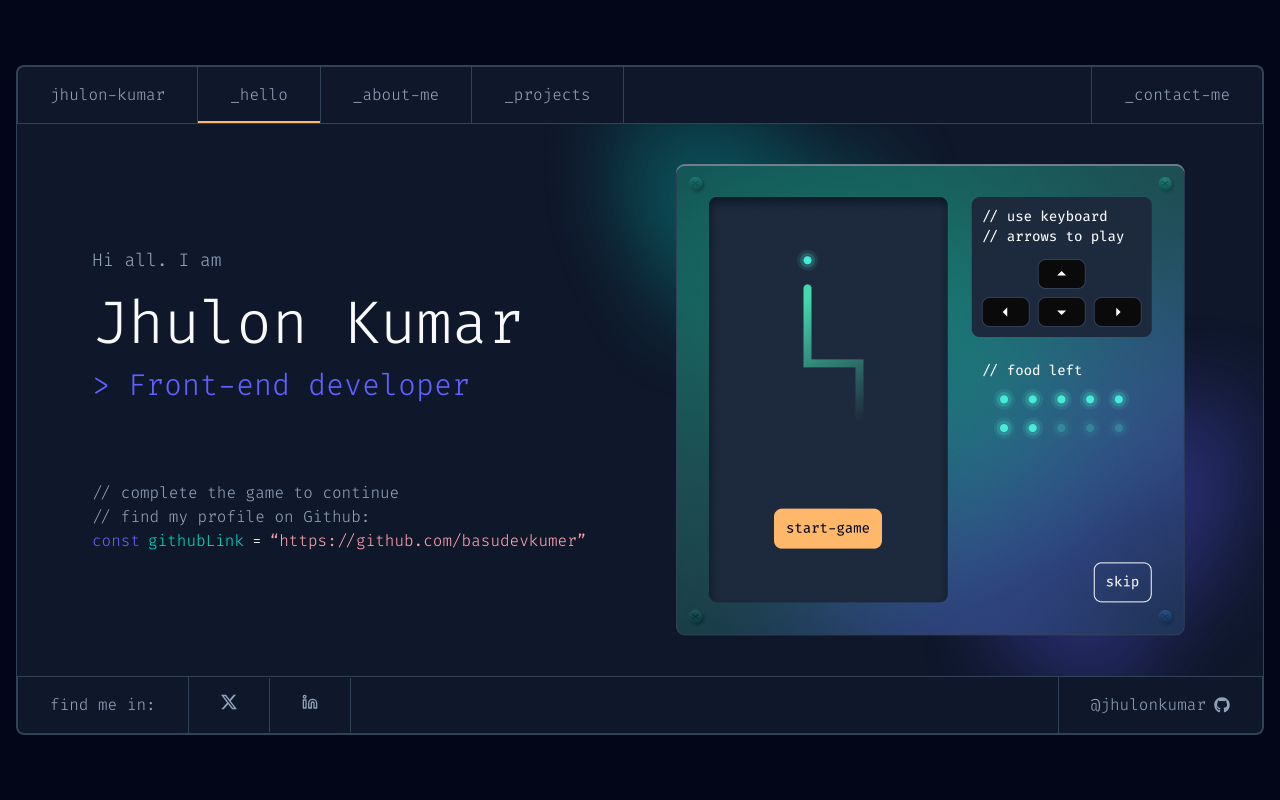
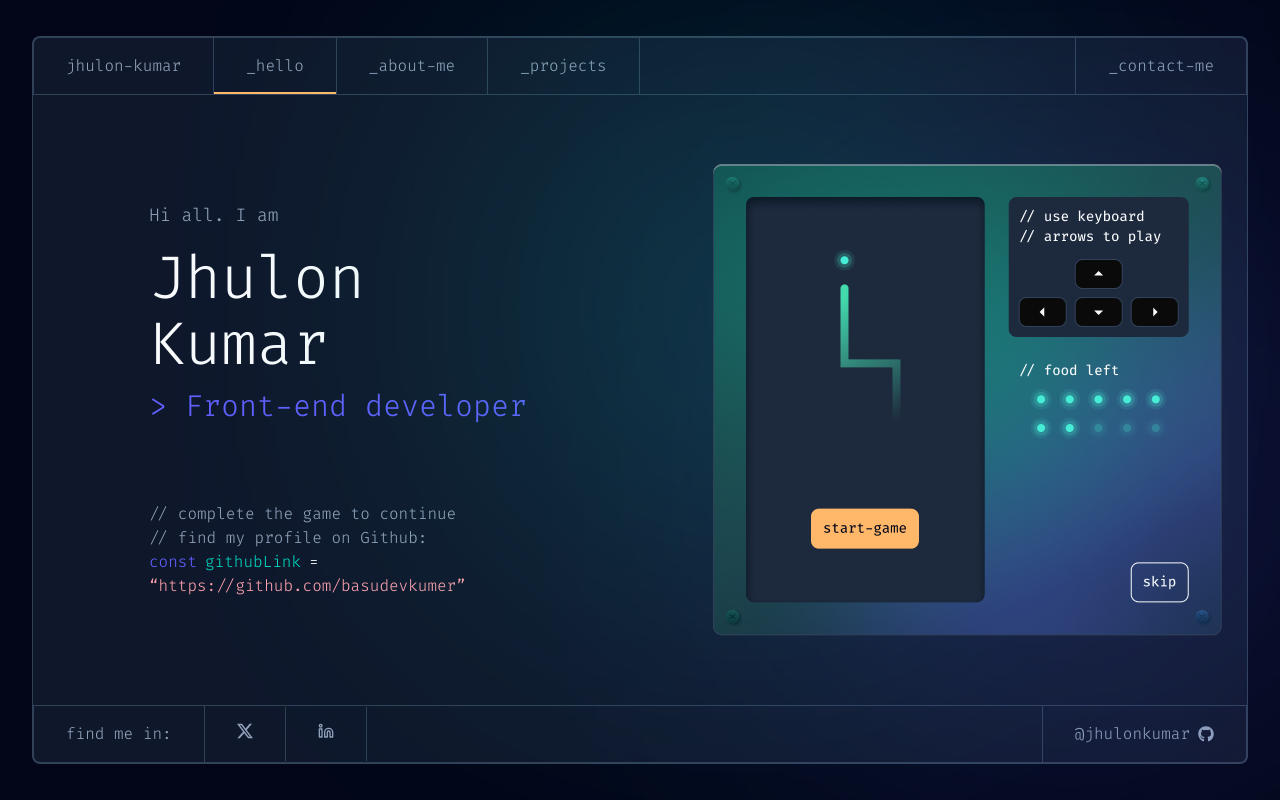
Before and after one commit to basudevkumer/jhulon-kumar-portfolio, a React (Vite) app: page / in a window 1280 px wide. Built offline with nearby package versions, Linux system fonts and the light colour scheme.

Commit message:
redesign navbar, footer and hello page

```diff
--- a/src/App.jsx
+++ b/src/App.jsx
@@ -4,6 +4,7 @@ import Footer from "@/component/footer/Footer";
 import { BrowserRouter, Route, Routes } from "react-router-dom";
 import RootLayout from "@/routerRootLayout/RootLayout";
 import Home from "@/page/Home";
+import AboutMe from "./component/about";
 
 const App = () => {
   return (
@@ -12,6 +13,7 @@ const App = () => {
         <Routes>
           <Route element={<RootLayout />}>
             <Route path="/" element={<Home />}></Route>
+            <Route path="/about" element={<AboutMe />}></Route>
           </Route>
         </Routes>
       </BrowserRouter>
--- /dev/null
+++ b/src/component/about/index.jsx
@@ -0,0 +1,14 @@
+import React from 'react'
+import Container from '../commonComponent/Container'
+
+const AboutMe = () => {
+  return (
+    <section>
+      <Container>
+        <div className='border  border-slate_700'></div>
+      </Container>
+    </section>
+  )
+}
+
+export default AboutMe
--- a/src/component/footer/Footer.jsx
+++ b/src/component/footer/Footer.jsx
@@ -8,7 +8,6 @@ const Footer = () => {
 
   return (
     <section className="md:pb-4 sm:pb-4">
-      <Container>
       <footer className="  bg-slate_900 border-l-2 border-r-2 border-b-2 border-slate_700  flex items-center justify-between  rounded-b-[8px] overflow-hidden">
         <div className="">
           <ul className="flex items-center">
@@ -41,7 +40,6 @@ const Footer = () => {
           </a>
         </div>
       </footer>
-      </Container>
     </section>
   );
 };
--- a/src/component/headerNav/Navbar.jsx
+++ b/src/component/headerNav/Navbar.jsx
@@ -4,11 +4,6 @@ import { navbarArray } from "@/helper/projectNecessaryArr-obj";
 import allIcon from "@/helper/IconProvider";
 
 const Navbar = () => {
-  // const height = window.innerHeight;
-
-  // const heightParcent = (height * (38 / 100)) - 32;
-  // const actuatResizeHeight = height - heightParcent;
-
   const { navbarTogglerIcon } = allIcon;
   const [isOpen, setIsOpen] = useState(false);
 
@@ -20,16 +15,12 @@ const Navbar = () => {
 
   return (
     <section className="md:pt-4 sm:pt-4 ">
-      <Container>
       <header className="  ">
         <div className=" flex justify-between items-center  lg:hidden  bg-slate_900 border-t-2 border-l-2 border-r-2 border-slate_700  rounded-t-[8px]">
           <div className="body_thin_md text-slate_400 px-6 py-4  ">
             Jhulon Kumar
           </div>
-            <button
-              onClick={handleClicked}
-              className="cursor-pointer px-6 py-4 "
-            >
+          <button onClick={handleClicked} className="cursor-pointer px-6 py-4 ">
             {isOpen ? (
               <span className="text-slate_500 text-xl">
                 {navbarTogglerIcon[0].icon}
@@ -47,9 +38,7 @@ const Navbar = () => {
             {navbarArray.map((item) => {
               const isActive = activeId === item.id;
 
-                return item.isLast ? (
-                  null
-                ) : (
+              return item.isLast ? null : (
                 <li
                   key={item.id}
                   className={`
@@ -116,9 +105,7 @@ const Navbar = () => {
                     {item.name}
                   </span>
                 </li>
-                ) : (
-                  null
-                );
+              ) : null;
             })}
           </ul>
         </nav>
@@ -149,7 +136,6 @@ const Navbar = () => {
           </div>
         )}
       </header>
-      </Container>
     </section>
   );
 };
--- a/src/component/home/Index.jsx
+++ b/src/component/home/Index.jsx
@@ -5,15 +5,14 @@ import allImages from "@/helper/ImageProvider";
 const Hello = () => {
   const {
     hello_pages_Image,
-    hello_pages_Bg_overlay1,
-    hello_pages_Bg_overlay2,
+
   } = allImages;
 
   return (
-    <section className="">
+    <section className="  border border-slate_700   bg-slate_900   ">
       <Container>
-        <div className=" overflow-hidden border border-slate_700 bg-slate_900 sm:py-[150px] md:py-[150px] lg:py-[40px]  lg:grid lg:grid-cols-2 items-center gap-x-10   ">
-          <div className="  ml-[75px]">
+        <div className="sm:py-[150px] md:py-[150px] lg:py-[40px]  lg:grid lg:grid-cols-2 items-center w-full  gap-x-[146px]   min-h-[calc(100vh-190px)] ">
+          <div className="md:pl-[100px] sm:pl-[40px]">
             <div className="pb-[75px] ">
               <h6 className="body_thin_lg text-slate_400">Hi all. I am</h6>
               <h1 className="heading1 text-slate_50 pt-4 pb-2">Jhulon Kumar</h1>
@@ -46,7 +45,7 @@ const Hello = () => {
               </div>
             </div>
           </div>
-          <div className="pl-4 relative  ">
+          <div className=" relative  ">
             <figure className="relative sm:hidden md:hidden lg:block">
               <img
                 src={hello_pages_Image}
@@ -54,18 +53,9 @@ const Hello = () => {
                 className="!z-20 relative"
               />
             </figure>
-            <figure className="">
-              <img
-                src={hello_pages_Bg_overlay1}
-                alt="hello_overlay"
-                className=" absolute  sm:opacity-80  md:opacity-80 sm:top-[-430px] sm:left-[-70px] md:top-[-430px] md:left-[-70px] lg:top-[-140px] lg:left-[-140px]  w-[470px] h-[492px] z-10 sm:block"
-              />
-              <img
-                src={hello_pages_Bg_overlay2}
-                alt="hello_overlay"
-                className=" absolute sm:top-[-330px] sm:opacity-80 md:opacity-80   sm:left-[160px] md:top-[-330px] md:left-[160px] lg:top-[125px] lg:left-[235px]  w-[454px] h-[492px] z-10"
-              />
-            </figure>
+
+            <div className="bg-teal_400 w-[400px] h-[400px]  md:w-[350px] md:h-[350px]   blur-[174px] opacity-50 md:opacity-40  absolute sm:w-[250px] sm:h-[250px]  sm:top-[-330px] sm:left-[20px] md:top-[-400px] md:left-[0px] lg:top-[-30px] lg:left-[-140px]   z-10 sm:block"></div>
+            <div className="bg-indigo_500 w-[400px] h-[400px]   md:w-[350px] md:h-[350px]  blur-[174px] opacity-75  md:opacity-40 absolute  sm:w-[250px] sm:h-[250px]    absolute sm:top-[-130px]    sm:left-[210px] md:top-[-150px] md:left-[250px] lg:top-[120px] lg:left-[180px]  z-10 "></div>
           </div>
         </div>
       </Container>
--- /dev/null
+++ b/src/page/About.jsx
@@ -0,0 +1,12 @@
+import AboutMe from '@/component/about'
+import React from 'react'
+
+const AboutPg = () => {
+  return (
+    <>
+     <AboutMe/>
+     </>
+  )
+}
+
+export default AboutPg
--- a/src/routerRootLayout/RootLayout.jsx
+++ b/src/routerRootLayout/RootLayout.jsx
@@ -5,10 +5,10 @@ import { Outlet } from "react-router-dom";
 
 const RootLayout = () => {
   return (
-    <div className="bg-slate_950 min-h-screen flex flex-col justify-center   ">
+    <div className="bg-slate_950 min-h-screen flex flex-col   px-8 justify-center">
       <Navbar />
-      <main className="">
-        <Outlet />
+      <main className=" ">
+        <Outlet  />
       </main>
       <Footer />
     </div>
```
Also changed, not shown: src/component/commonComponent/Container.jsx (line endings or trailing spaces). Lines whose indentation alone changed are shown as unchanged.
